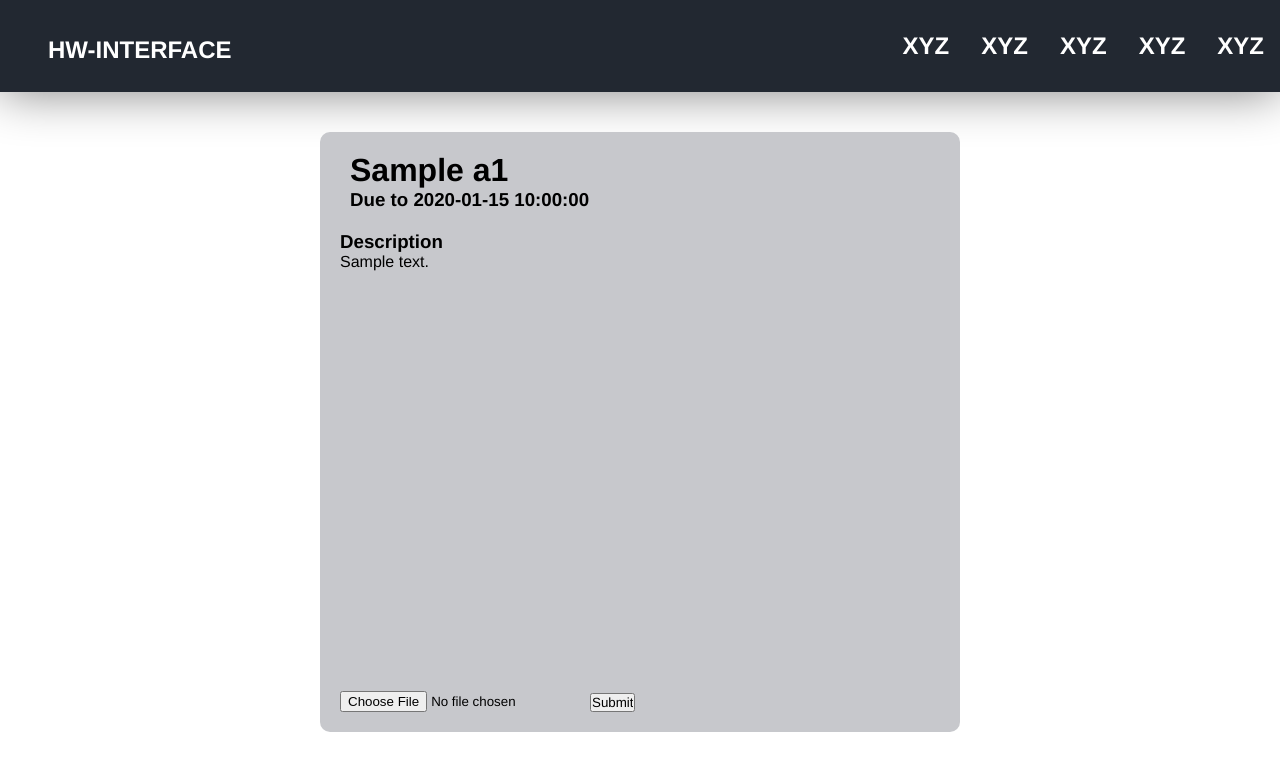
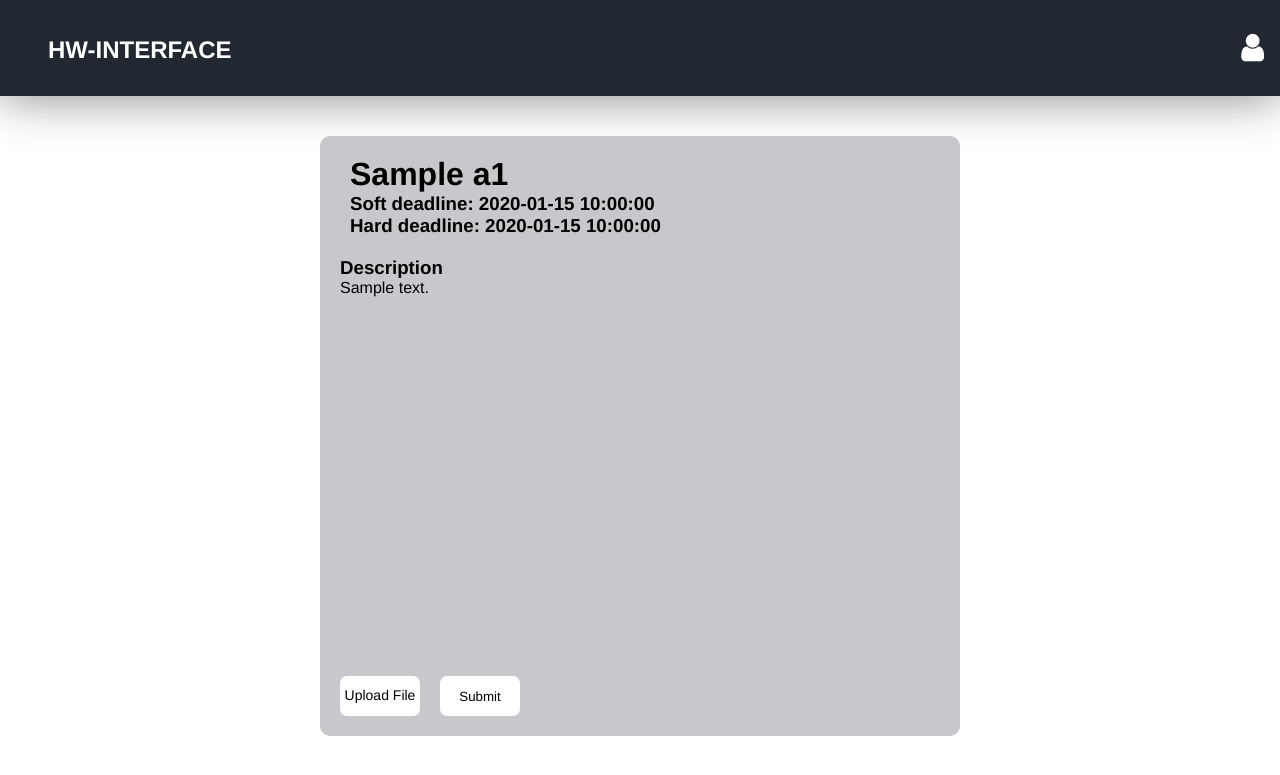
Before and after one commit to DanielJirik/hw-interface, a Symfony app: template template-designer/templates/student/student-assignment.html.twig in a window 1280 px wide. Shown: the top 775 px of the page. Run offline with Twig, Linux system fonts and the light colour scheme; the template is opened without the code that fills it: most values are stand-ins (such as "Sample title", 1, 10 or a date in 2020); some libraries are stand-ins or nearby versions.

Commit message:
student-assignement polish

```diff
--- a/template-designer/public/css/student-assignment.css
+++ b/template-designer/public/css/student-assignment.css
@@ -13,11 +13,16 @@ h1{
 }
 
 #date{
-    padding: 0 0 20px 10px;
+    padding-left: 10px;
 }
 
 .description{
-    padding-bottom: 10px;
+    padding: 20px 20px 10px 0;
+}
+
+.description p{
+    text-align: justify;
+    max-width: 600px;
 }
 
 form{
@@ -30,6 +35,37 @@ input[type=file], input[type=submit]{
     bottom: 20px;
 }
 
+input[type=file]{
+    display: none;
+}
+
+#custom-file-input{
+    background-color: white;
+    position: absolute;
+    bottom: 20px;
+    height: 40px;
+    width: 80px;
+    border: none;
+    border-radius: 7px;
+    font-size: 14px;
+    display: inline-block;
+    cursor: pointer;
+    text-align: center;
+    padding-top: 0.8em;
+    transition-duration: 0.3s;
+}
+
 input[type=submit]{
-    left: 250px;
+    background-color: white;
+    left: 100px;
+    height: 40px;
+    width: 80px;
+    border: none;
+    border-radius: 7px;
+    cursor: pointer;
+    transition-duration: 0.3s;
 }
+
+input[type=submit]:hover, #custom-file-input:hover{
+    background-color: grey;
+}
--- a/template-designer/templates/main.html.twig
+++ b/template-designer/templates/main.html.twig
@@ -17,7 +17,7 @@
             <a href=""><li><h2>XYZ</h2></li></a></li>
             <a href=""><li><h2>XYZ</h2></li></a></li>
             <a href=""><li><h2>XYZ</h2></li></a></li>
-            <a href=""><li><h2>XYZ</h2></li></a></li>
+            <a href=""><li>XYZ</li></a></li>
             {% endblock %}
         </ul>
     </nav>
--- a/template-designer/templates/student/student-assignment.html.twig
+++ b/template-designer/templates/student/student-assignment.html.twig
@@ -2,21 +2,30 @@
 
 {% block style %}
 <link rel="stylesheet" href="css/student-assignment.css">
+<link rel="stylesheet" href="https://maxcdn.bootstrapcdn.com/font-awesome/4.4.0/css/font-awesome.min.css">
 {% endblock %}
 
 {% block body %}
 <div class="container">
     <form method="post">
-        <h1>{{assignments.a1.name}}</h1>
-        <h3 id="date">Due to {{assignments.a1.date}}</h3>
+        <h1>{{assignments.a1.title}}</h1>
+        <h3 id="date">Soft deadline: {{assignments.a1.soft_deadline}}</h3>
+        <h3 id="date">Hard deadline: {{assignments.a1.hard_deadline}}</h3>
         <div class="description">
             <h3 id="">Description</h3>
             <p>{{assignments.a1.description}}</p>
         </div>
 
+        <label for="file" id="custom-file-input">
+            Upload File
+        </label>
         <input type="file" name="file" id="file">
         <input type="submit" name="submit" id="submit" value="Submit">
 
     </form>
 </div>
 {% endblock %}
+
+{% block navbar %}
+<a href=""><li><i class="fa fa-user fa-2x"></i></li></a></li>
+{% endblock %}
```
Also changed, not shown: template-designer/pages/student-assignment.json (+4 -3 lines).
